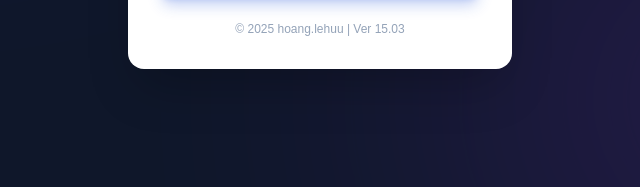
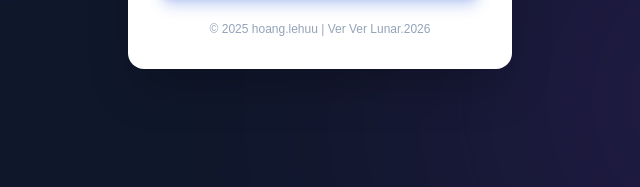
Before and after one commit to hoanglegia68-hue/mobifonetni, a plain HTML site: page login.html in a window 1280 px wide. Shown: the part 581-768 px from the top of the page, 320-960 px from the left. Drawn offline with nearby package versions, Linux system fonts and the light colour scheme.

Commit message:
Update footer version text in login.html

```diff
--- a/login.html
+++ b/login.html
@@ -46,7 +46,7 @@
             </button>
         </form>
 
-        <p class="text-center text-xs text-slate-400 mt-6">&copy; 2025 hoang.lehuu | Ver 15.03</p>
+        <p class="text-center text-xs text-slate-400 mt-6">&copy; 2025 hoang.lehuu | Ver Ver Lunar.2026</p>
     </div>
 
     <script src="js/data-service.js"></script>
```
